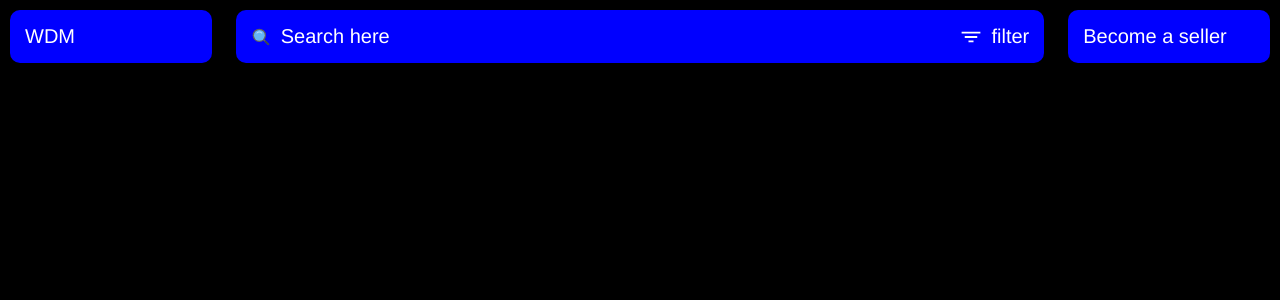
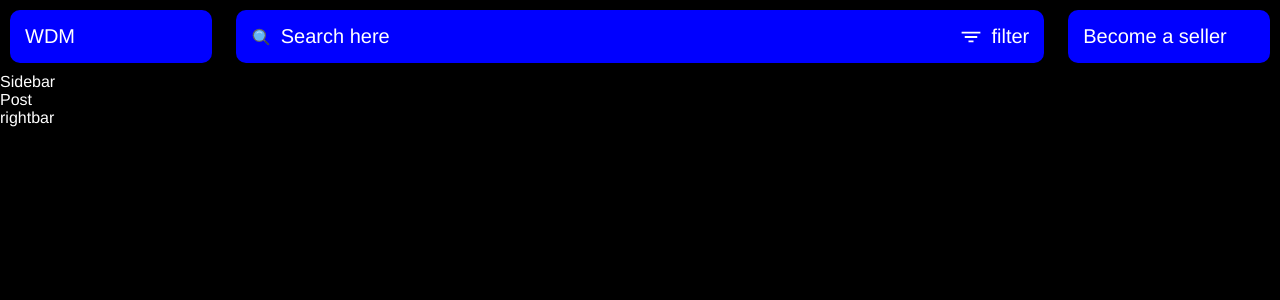
Before and after one commit to farah-jannat/city-light, a React (Vite) app: page / in a window 1280 px wide. Shown: the top 300 px of the page. Built offline with nearby package versions, Linux system fonts and the light colour scheme.

Commit message:
Added  nesessary components

```diff
--- a/src/App.jsx
+++ b/src/App.jsx
@@ -1,11 +1,24 @@
-import Nevbar from './components/Nevbar'
-
+import Nevbar from "./components/Nevbar";
+import Sidebar from "./components/Sidebar";
+import Post from "./components/Post";
+import Rightbar from "./components/Rightbar";
 const App = () => {
   return (
     <>
-    <Nevbar />
+      <Nevbar />
+      <div className="container">
+        <div className="side-bar">
+          <Sidebar />
+        </div>
+        <div className="post">
+          <Post />
+        </div>
+        <div className="right-bar">
+          <Rightbar />
+        </div>
+      </div>
     </>
-  )
-}
+  );
+};
 
-export default App
+export default App;
--- /dev/null
+++ b/src/components/Post.jsx
@@ -0,0 +1,11 @@
+import React from 'react'
+
+const Post = () => {
+  return (
+    <div>
+      Post
+    </div>
+  )
+}
+
+export default Post
--- /dev/null
+++ b/src/components/Rightbar.jsx
@@ -0,0 +1,11 @@
+import React from 'react'
+
+const Rightbar = () => {
+  return (
+    <div>
+      rightbar
+    </div>
+  )
+}
+
+export default Rightbar
--- /dev/null
+++ b/src/components/Sidebar.jsx
@@ -0,0 +1,11 @@
+import React from 'react'
+
+const Sidebar = () => {
+  return (
+    <div>
+      Sidebar
+    </div>
+  )
+}
+
+export default Sidebar
```
